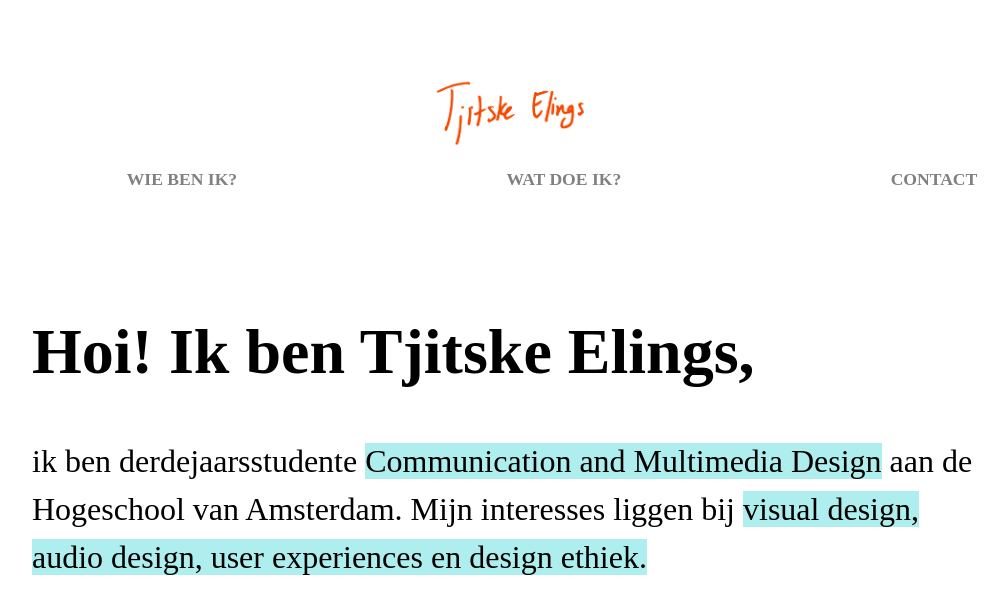
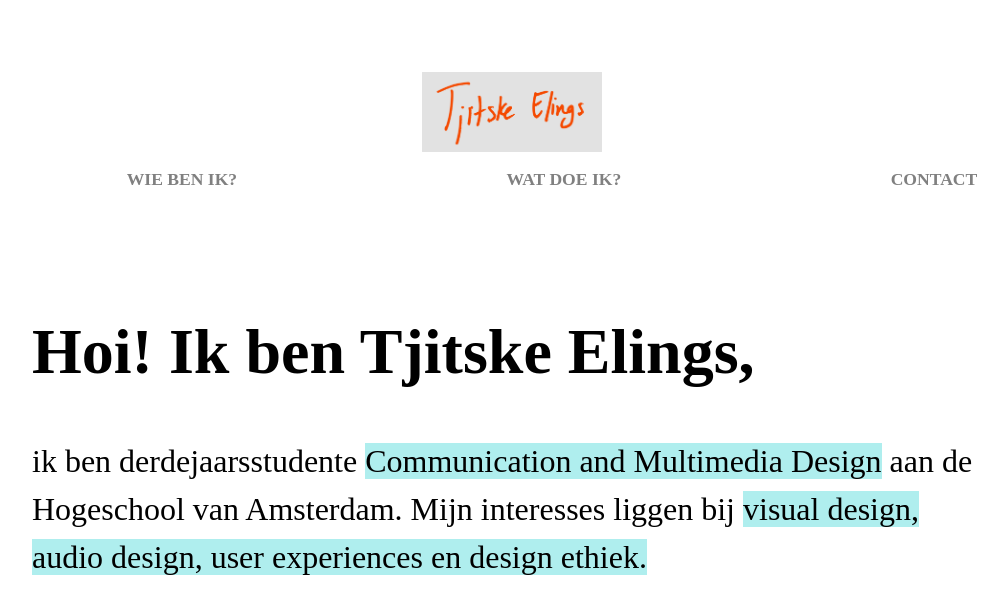
Before and after one commit to tjitskelings/portfolio, a plain HTML site: page index.html in a window 1280 px wide. Shown: the whole page, without its empty margins (136-1144 px from the left). Drawn offline with Linux system fonts and the light colour scheme; a web font is replaced by a local one.

Commit message:
Update index.html

```diff
--- a/index.html
+++ b/index.html
@@ -8,7 +8,7 @@
 </head>
 
 <body>
-    <a href="index.html"><img class="logo" src="/images/logo.hover.png"></a>
+    <a href="index.html"><img class="logo" src="images/logo.hover.detail.png"></a>
 
     <ul id="navbar">
         <li><a href="portfolio.overmij.html">Wie ben ik?</a></li>
```
